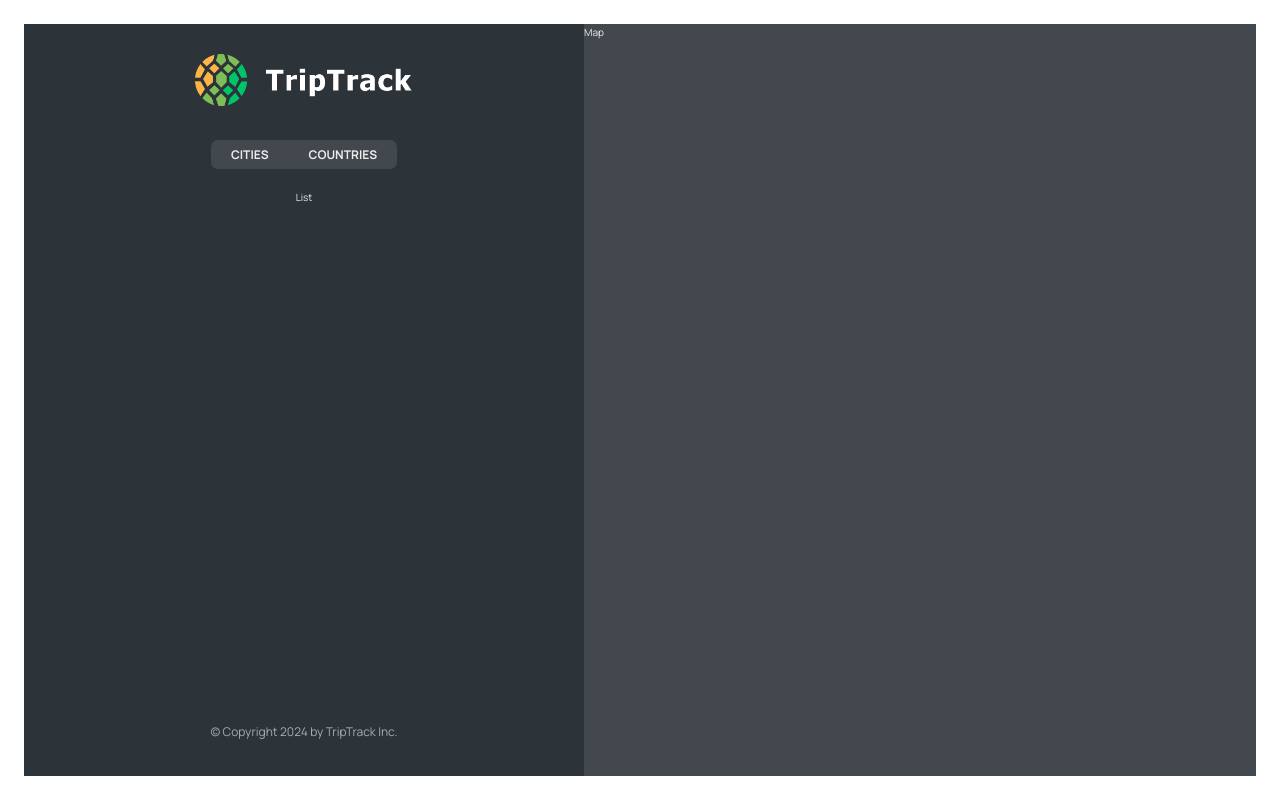
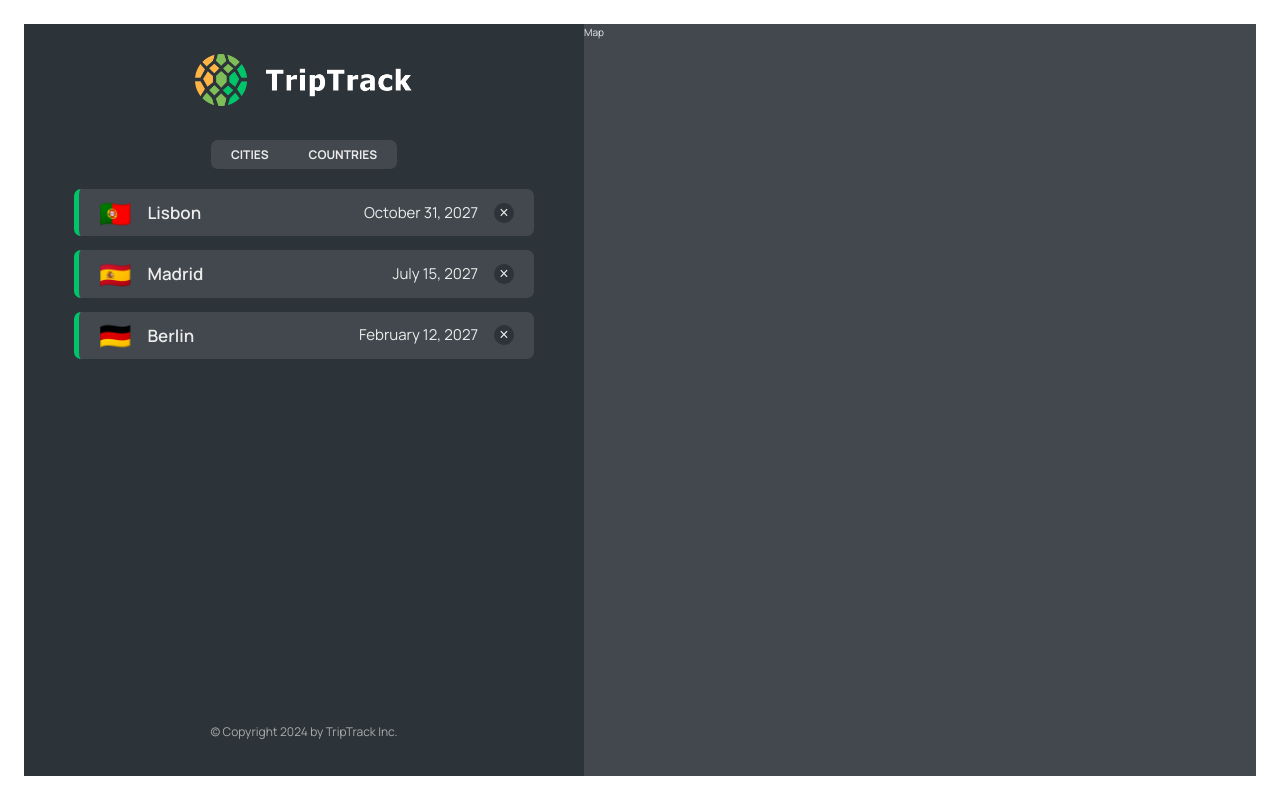
Before and after one commit to mtibamahdi/TripTrack, a React (Vite) app: page /app in a window 1280 px wide. Built offline with nearby package versions, Linux system fonts and the light colour scheme; data requests are answered from the project's data file.

Commit message:
Implementing the Cities List

```diff
--- /dev/null
+++ b/data/cities.json
@@ -0,0 +1,40 @@
+{
+  "cities": [
+    {
+      "cityName": "Lisbon",
+      "country": "Portugal",
+      "emoji": "🇵🇹",
+      "date": "2027-10-31T15:59:59.138Z",
+      "notes": "My favorite city so far!",
+      "position": {
+        "lat": 38.727881642324164,
+        "lng": -9.140900099907554
+      },
+      "id": 73930385
+    },
+    {
+      "cityName": "Madrid",
+      "country": "Spain",
+      "emoji": "🇪🇸",
+      "date": "2027-07-15T08:22:53.976Z",
+      "notes": "",
+      "position": {
+        "lat": 40.46635901755316,
+        "lng": -3.7133789062500004
+      },
+      "id": 17806751
+    },
+    {
+      "cityName": "Berlin",
+      "country": "Germany",
+      "emoji": "🇩🇪",
+      "date": "2027-02-12T09:24:11.863Z",
+      "notes": "Amazing 😃",
+      "position": {
+        "lat": 52.53586782505711,
+        "lng": 13.376933665713324
+      },
+      "id": 98443197
+    }
+  ]
+}
--- a/package.json
+++ b/package.json
@@ -7,9 +7,11 @@
     "dev": "vite",
     "build": "vite build",
     "lint": "eslint . --ext js,jsx --report-unused-disable-directives --max-warnings 0",
-    "preview": "vite preview"
+    "preview": "vite preview",
+    "server": "json-server --watch data/cities.json --port 9000"
   },
   "dependencies": {
+    "json-server": "^1.0.0-alpha.23",
     "react": "^18.2.0",
     "react-dom": "^18.2.0",
     "react-router-dom": "^6.22.1"
--- a/src/App.jsx
+++ b/src/App.jsx
@@ -5,15 +5,43 @@
 import PageNotFound from './pages/PageNotFound';
 import AppLayout from './pages/AppLayout';
 import Login from './pages/Login';
+import CityList from './components/CityList';
+import { useEffect, useState } from 'react';
+
+const BASE_URL = 'http://localhost:9000';
 
 function App() {
+  const [cities, setCities] = useState([]);
+  const [isLoading, setIsLoading] = useState(false);
+
+  useEffect(function () {
+    async function fetchCities() {
+      try {
+        setIsLoading(true);
+        const res = await fetch(`${BASE_URL}/cities`);
+        const data = await res.json();
+        setCities(data);
+      } catch {
+        alert('There was an error loading data...');
+      } finally {
+        setIsLoading(false);
+      }
+    }
+    fetchCities();
+  }, []);
   return (
     <BrowserRouter>
       <Routes>
         <Route path="/" element={<HomePage />} />
         <Route path="app" element={<AppLayout />}>
-          <Route index element={<p>List</p>} />
-          <Route path="cities" element={<p>List of cities</p>} />
+          <Route
+            index
+            element={<CityList isLoading={isLoading} cities={cities} />}
+          />
+          <Route
+            path="cities"
+            element={<CityList isLoading={isLoading} cities={cities} />}
+          />
           <Route path="countries" element={<p>Countries</p>} />
           <Route path="Form" element={<p>Form</p>} />
         </Route>
--- /dev/null
+++ b/src/components/CityItem.jsx
@@ -0,0 +1,22 @@
+import styles from './CityItem.module.css';
+
+const formatDate = (date) =>
+  new Intl.DateTimeFormat('en', {
+    day: 'numeric',
+    month: 'long',
+    year: 'numeric',
+  }).format(new Date(date));
+
+function CityItem({ city }) {
+  const { cityName, emoji, date } = city;
+  return (
+    <li className={styles.cityItem}>
+      <span className={styles.emoji}> {emoji} </span>
+      <h3 className={styles.name}> {cityName} </h3>
+      <time className={styles.date}> {formatDate(date)} </time>
+      <button className={styles.deleteBtn}>&times;</button>
+    </li>
+  );
+}
+
+export default CityItem;
--- /dev/null
+++ b/src/components/CityList.jsx
@@ -0,0 +1,22 @@
+import Spinner from './Spinner';
+import styles from './CityList.module.css';
+import CityItem from './CityItem';
+import Message from './Message';
+
+function CityList({ cities, isLoading }) {
+  if (isLoading) return <Spinner />;
+  if (!cities.length)
+    return (
+      <Message message="Add your first city by clicking on a city on the map" />
+    );
+
+  return (
+    <ul className={styles.cityList}>
+      {cities.map((city) => (
+        <CityItem key={city.id} city={city} />
+      ))}
+    </ul>
+  );
+}
+
+export default CityList;
```
Also changed, not shown: .eslintrc.cjs, 1 other file (tests, documents, lock files or other folders).
